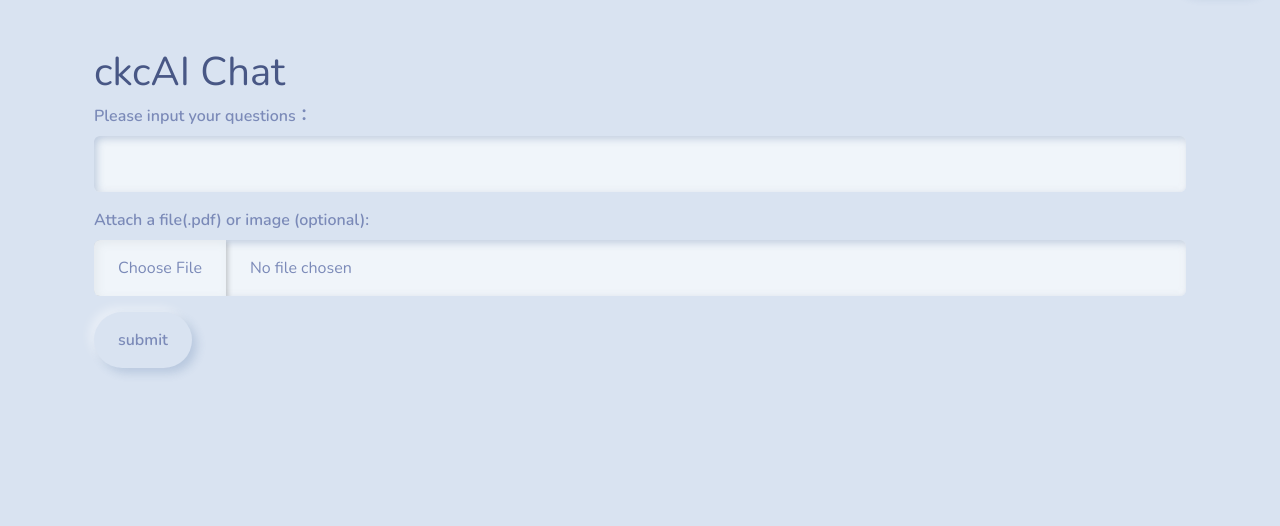
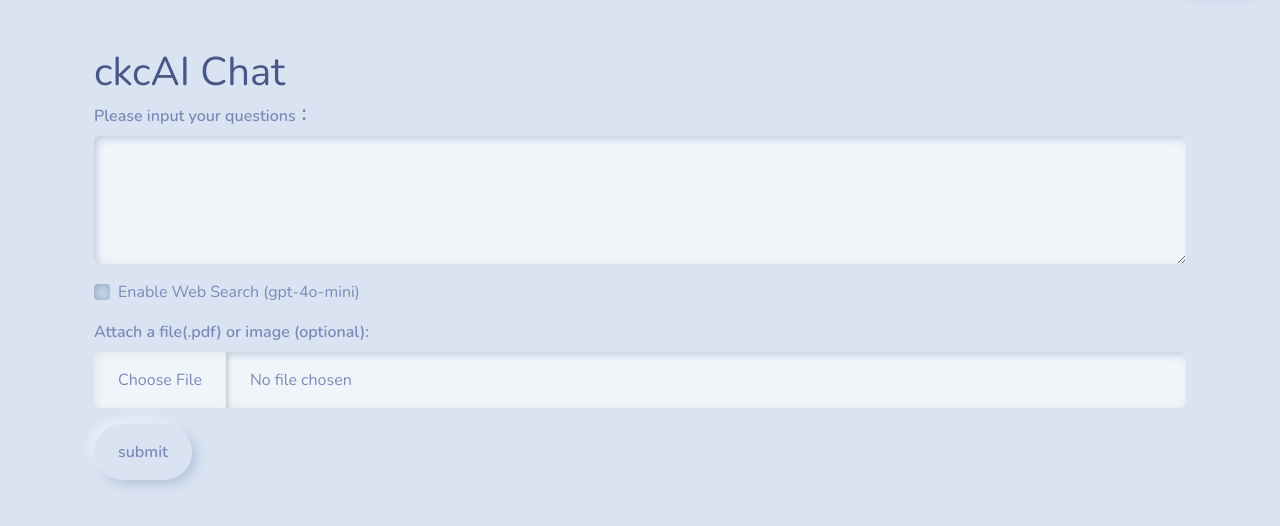
Before and after one commit to Kevin545545/ckcAIChat, a Flask app: page / in a window 1280 px wide. Shown: the part 72-598 px from the top of the page. Run offline with Flask 3, Linux system fonts and the light colour scheme; some libraries are stand-ins or nearby versions.

Commit message:
Add Web Search function (gpt-4o-mini), show image generation history correctly

```diff
--- a/app.py
+++ b/app.py
@@ -1,7 +1,3 @@
-
-import datetime
-import os
-
 from cs50 import SQL
 from flask import Flask, flash, redirect, render_template, request, session, url_for
 from flask_session import Session
@@ -9,6 +5,9 @@ from werkzeug.security import check_password_hash, generate_password_hash
 from openai import OpenAI
 
 from helpers import apology, ai_query, image_generate
+
+import datetime
+import os
 
 # Configure application
 app = Flask(__name__)
@@ -50,6 +49,9 @@ def query():
     # Check for OpenAI API key before querying
     if not os.getenv("OPENAI_API_KEY"):
         return apology("OpenAI API key not set", 500)
+
+    # Web search option
+    web_search = request.form.get("web_search") == "on"
 
     # Handle file upload
     client = OpenAI()
@@ -94,12 +96,12 @@ def query():
                 "content": input_content
             }
         ]
-        ai_reply, _ = ai_query(input_payload)
+        ai_reply, _ = ai_query(input_payload, web_search=web_search)
         if not ai_reply:
             return apology("Failed to process file input", 500)
     else:
         # Query OpenAI without file
-        ai_reply, _ = ai_query(user_input)
+        ai_reply, _ = ai_query(user_input, web_search=web_search)
 
     # If error, return apology page
     if ai_reply.startswith("[Error]:"):
@@ -132,7 +134,10 @@ def generate_image():
     history_msgs = conversation_memory.get('messages', [])
     history_msgs.append({"user": prompt, "ai": f'<img src="/temp_files/{filename}" alt="generated image" style="max-width:400px;">' })
     conversation_memory['messages'] = history_msgs
-    return render_template("image.html", messages=history_msgs)
+
+    # Only show image messages in the image page
+    image_msgs = [msg for msg in history_msgs if '<img' in msg.get('ai', '')]
+    return render_template("image.html", messages=image_msgs)
 
 @app.route("/temp_files/<filename>")
 def serve_temp_file(filename):
--- a/helpers.py
+++ b/helpers.py
@@ -10,36 +10,37 @@ import os
 conversation_memory = {}
 
 
-def ai_query(user_input):
+def ai_query(user_input, web_search=False):
     """
     Query OpenAI with memory support. Returns (ai_reply, new_response_id).
     Only supports single-user (global memory).
     user_input can be a string (text) or a list/dict (multi-modal input).
+    web_search: if True, uses web search tools.
     """
     client = OpenAI()
     previous_response_id = conversation_memory.get('last_response_id')
     try:
         # Detect if user_input is multimodal (list/dict) or plain text
         is_multimodal = isinstance(user_input, (list, dict))
+        # Decide model/tools
+        if web_search:
+            model = "gpt-4o-mini"
+            tools = [{"type": "web_search_preview"}]
+        else:
+            model = "gpt-4.1-nano"
+            tools = None
+        create_kwargs = {"model": model}
+        if tools:
+            create_kwargs["tools"] = tools
         if previous_response_id:
+            create_kwargs["previous_response_id"] = previous_response_id
             if is_multimodal:
-                # If already a list, just pass it through
-                response = client.responses.create(
-                    model="gpt-4.1-nano",
-                    previous_response_id=previous_response_id,
-                    input=user_input,
-                )
+                create_kwargs["input"] = user_input
             else:
-                response = client.responses.create(
-                    model="gpt-4.1-nano",
-                    previous_response_id=previous_response_id,
-                    input=[{"role": "user", "content": user_input}],
-                )
+                create_kwargs["input"] = [{"role": "user", "content": user_input}]
         else:
-            response = client.responses.create(
-                model="gpt-4.1-nano",
-                input=user_input,
-            )
+            create_kwargs["input"] = user_input
+        response = client.responses.create(**create_kwargs)
         ai_reply = response.output_text
         # Save last response id for memory
         conversation_memory['last_response_id'] = response.id
--- a/templates/index.html
+++ b/templates/index.html
@@ -10,12 +10,17 @@
     <form method="POST" action="/query" enctype="multipart/form-data">
         <div class="mb-3">
             <label for="query" class="form-label">Please input your questions：</label>
-            <input type="text" class="form-control" id="query" name="query" required>
+            <textarea class="form-control" id="query" name="query" rows="4" required></textarea>
+        </div>
+        <div class="form-check mb-3">
+            <input class="form-check-input" type="checkbox" id="web_search" name="web_search">
+            <label class="form-check-label" for="web_search">Enable Web Search (gpt-4o-mini)</label>
         </div>
         <div class="mb-3">
             <label for="file" class="form-label">Attach a file(.pdf) or image (optional):</label>
             <input type="file" class="form-control" id="file" name="file">
         </div>
+
         <button type="submit" class="btn btn-primary">submit</button>
     </form>
     {% if messages %}
```
Also changed, not shown: templates/history.html (+13 -5 lines), 1 other file.
